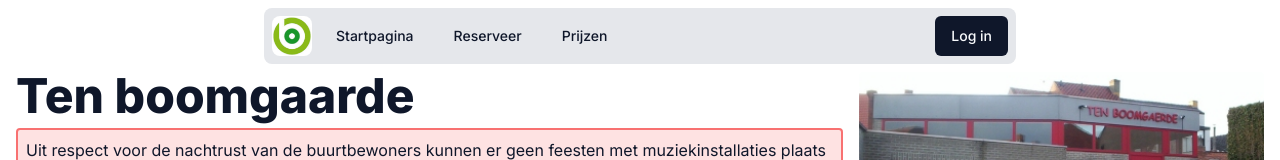
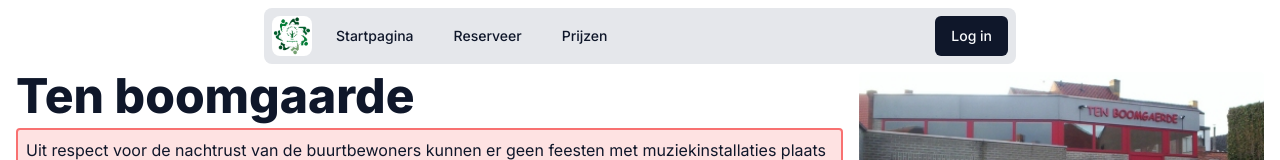
Before and after one commit to WEB4YOU-BE/P007-TenBoomgaerde, a Next.js app: page / in a window 1280 px wide. Shown: the top 160 px of the page. Built offline with nearby package versions, Linux system fonts and the light colour scheme; no server answers.

Commit message:
Added the new logo on the navigation
Signed-off-by: Tiebe Deweerdt <tiebe.dw1@gmail.com>

```diff
--- a/src/components/ui/www/Navigation.tsx
+++ b/src/components/ui/www/Navigation.tsx
@@ -12,7 +12,8 @@ const Navigation = async () => {
     return <div className={"sm:sticky sm:top-0 sm:z-50 container max-w-screen-md mx-auto p-2"}>
         <div className={"bg-gray-200 rounded-lg flex flex-col gap-2 p-2"}>
             <div className={"flex flex-row gap-2"}>
-                <Image className={"aspect-square w-[40px] h-[40px] rounded-lg"} src={"/images/logo-bewegingnet - square.png"} alt={"Logo"} width={77} height={77}/>
+                <Image className={"aspect-square w-[40px] h-[40px] rounded-lg"} src={"/images/Logo Ten Boomgaerde.PNG"}
+                       alt={"Logo"} width={77} height={77}/>
                 <nav className={"flex flex-row flex-grow overflow-x-auto invisible sm:visible gap-2"}>
                     <Link className={buttonVariants({variant: "ghost"})} href={"/"}>Startpagina</Link>
                     <Link className={buttonVariants({variant: "ghost"})} href={"/reserveren"}>Reserveer</Link>
```
